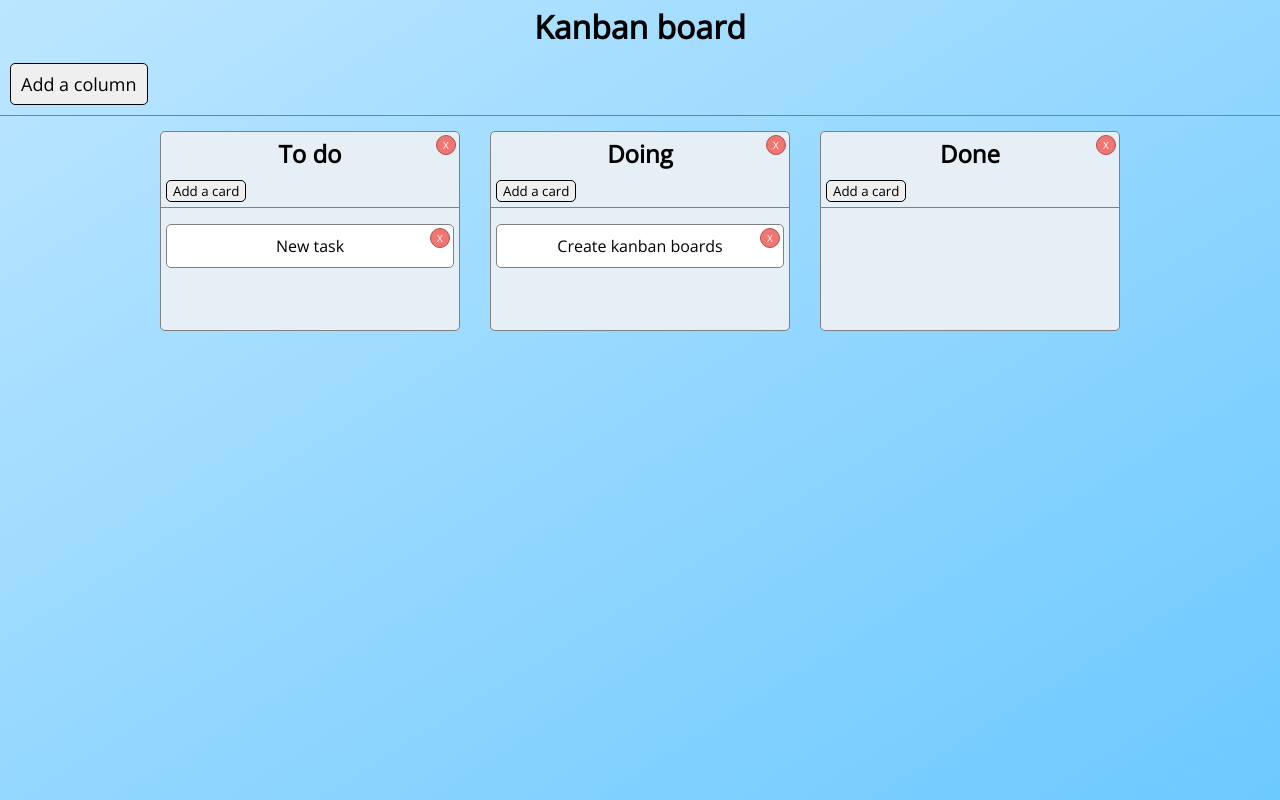
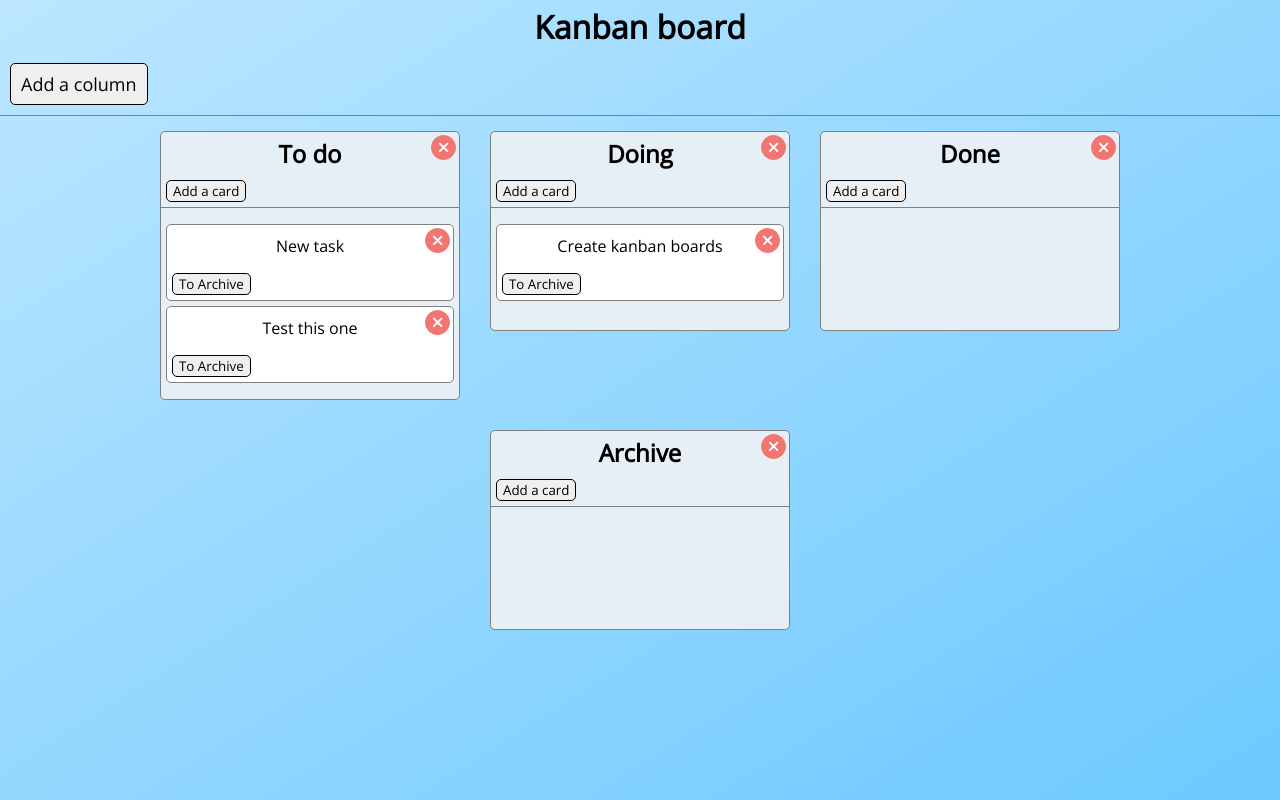
Before and after one commit to mnkzjc/15.6-Kanban-board, a website: page index.html in a window 1280 px wide. Drawn offline with nearby package versions, Linux system fonts and the light colour scheme.

Commit message:
Update files

```diff
--- a/index.html
+++ b/index.html
@@ -3,6 +3,7 @@
 <head>
   <meta charset="utf-8">
   <meta name="viewport" content="width=device-width, initial-scale=1">
+  <script src="https://kit.fontawesome.com/02f8c940af.js"></script>
   <title>Kanban board</title>
   <link rel="stylesheet" href="css/style.css">
 </head>
@@ -23,7 +24,7 @@
     <div class="column">
       <div class="header-container">
         <h2 class="column-title">{{ name }}</h2>
-        <button class="btn-delete">X</button>
+        <button class="btn-delete"><i class="fas fa-times"></i></button>
         <button class="add-card">Add a card</button>
       </div>
       <ul id={{ id }} class="column-card-list"></ul>
@@ -33,7 +34,9 @@
   <script id="card-template" type="x-tmpl-mustache">
     <div class="card">
       <p class="card-description">{{ description }}</p>
-      <button class="btn-delete">X</button>
+      <button class="btn-delete"><i class="fas fa-times"></i></button>
+      <p class="card-comment">{{ comment }}</p>
+      <button class="btn-archive">To Archive</button>
     </div
   </script>
 
--- a/js/script.js
+++ b/js/script.js
@@ -105,19 +105,23 @@ document.addEventListener('DOMContentLoaded', function() {
   var todoColumn = new Column('To do');
   var doingColumn = new Column('Doing');
   var doneColumn = new Column('Done');
+  var archiveColumn = new Column('Archive');
 
   // ADDING COLUMNS TO THE BOARD
   board.addColumn(todoColumn);
   board.addColumn(doingColumn);
   board.addColumn(doneColumn);
+  board.addColumn(archiveColumn);
 
   // CREATING CARDS
   var card1 = new Card('New task');
   var card2 = new Card('Create kanban boards');
+  var card3 = new Card('Test this one');
 
   // ADDING CARDS TO COLUMNS
   todoColumn.addCard(card1);
   doingColumn.addCard(card2);
+  todoColumn.addCard(card3);
 
 
 });
--- a/sass/style.scss
+++ b/sass/style.scss
@@ -47,6 +47,7 @@ body {
 
 button {
   border: 1px solid;
+  border-radius: 5px;
   &:hover {
     cursor: pointer;
   }
@@ -56,13 +57,13 @@ button {
   top: 3px;
   right: 3px;
   border-radius: 50%;
-  height: 20px;
-  width: 20px;
-  padding: 0;
-  color: white;
+  height: 25px;
+  width: 25px;
+  padding-bottom: 2px;
+  color: #ffffff;
   background-color: #f17571;
-  border-color: #a85350;
-  font-size: 10px;
+  border-color: #f17571;
+  font-size: 15px;
   &:hover {
     background-color: #c9302c;
     border-color: #c9302c;
@@ -71,7 +72,6 @@ button {
 
 .create-column, .add-card {
   margin: 5px;
-  border-radius: 5px;
   &:hover {
     color: white;
     background-color: #5cb85c;
```
Also changed, not shown: css/style.css, 1 other file.
